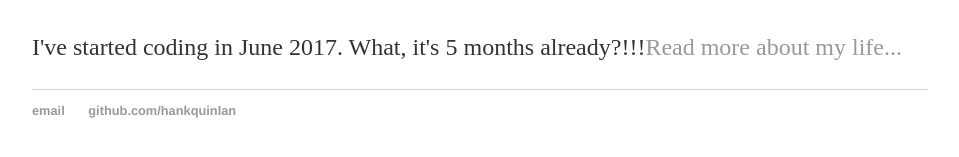
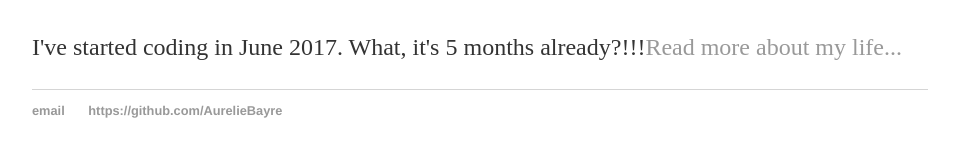
Before and after one commit to AurelieBayre/aurelieBayre.github.io, a Jekyll site: the page index.html, which Jekyll copies as it is, in a window 1280 px wide. Shown: the part 166-323 px from the top of the page, without its empty margins (160-1119 px from the left). Built offline with Jekyll 4.4.1, drawn with Linux system fonts in a browser that asks for light colours.

Commit message:
Update index.html

```diff
--- a/index.html
+++ b/index.html
@@ -23,7 +23,7 @@
 		<footer>
     		<ul>
         		<li><a href="mailto:a.bayre@gmail.com">email</a></li>
-        		<li><a href="https://github.com/AurelieBayre">github.com/hankquinlan</a></li>
+        		<li><a href="https://github.com/AurelieBayre">https://github.com/AurelieBayre</a></li>
 			</ul>
 		</footer>
 	</body>
```
